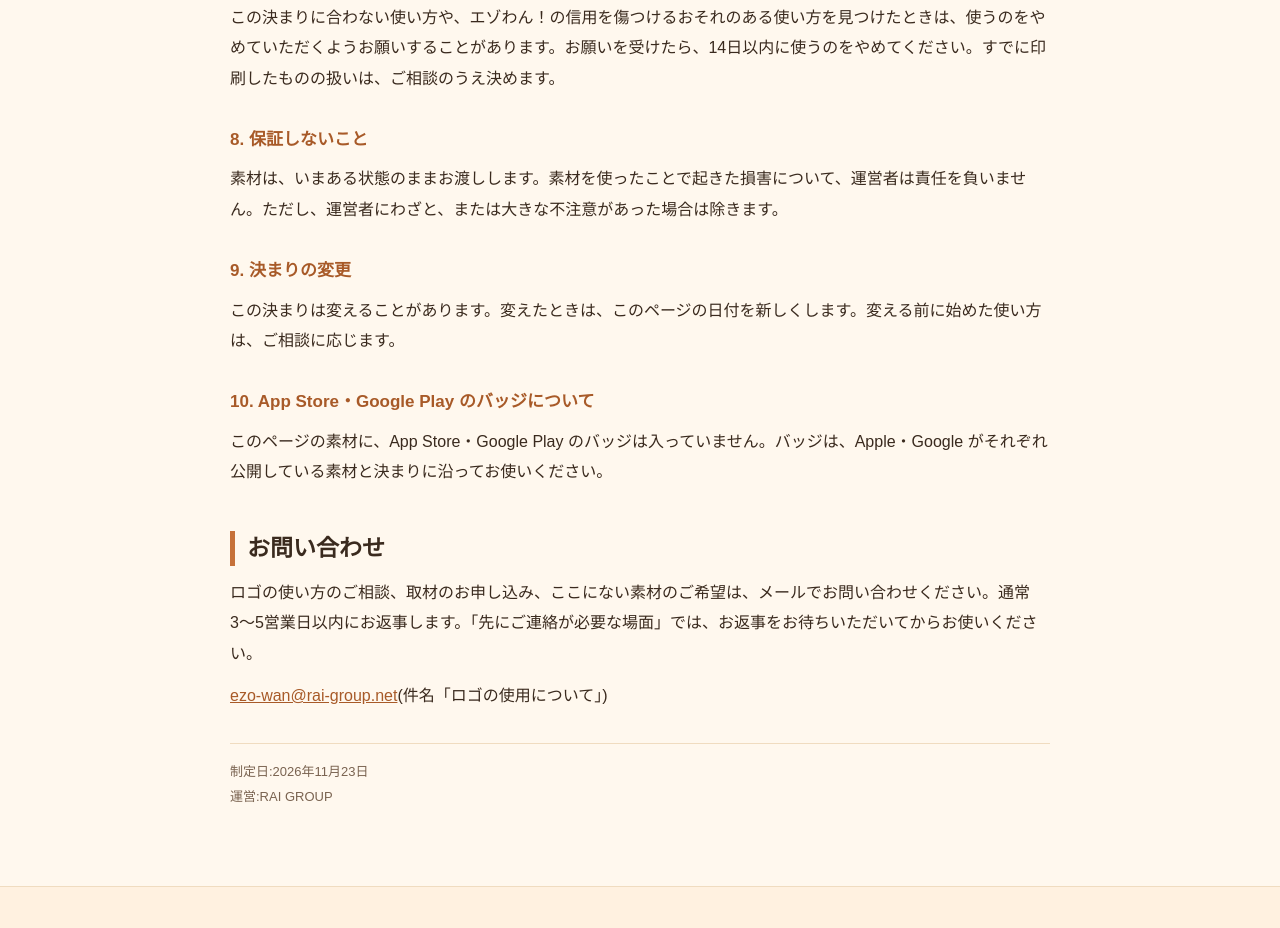
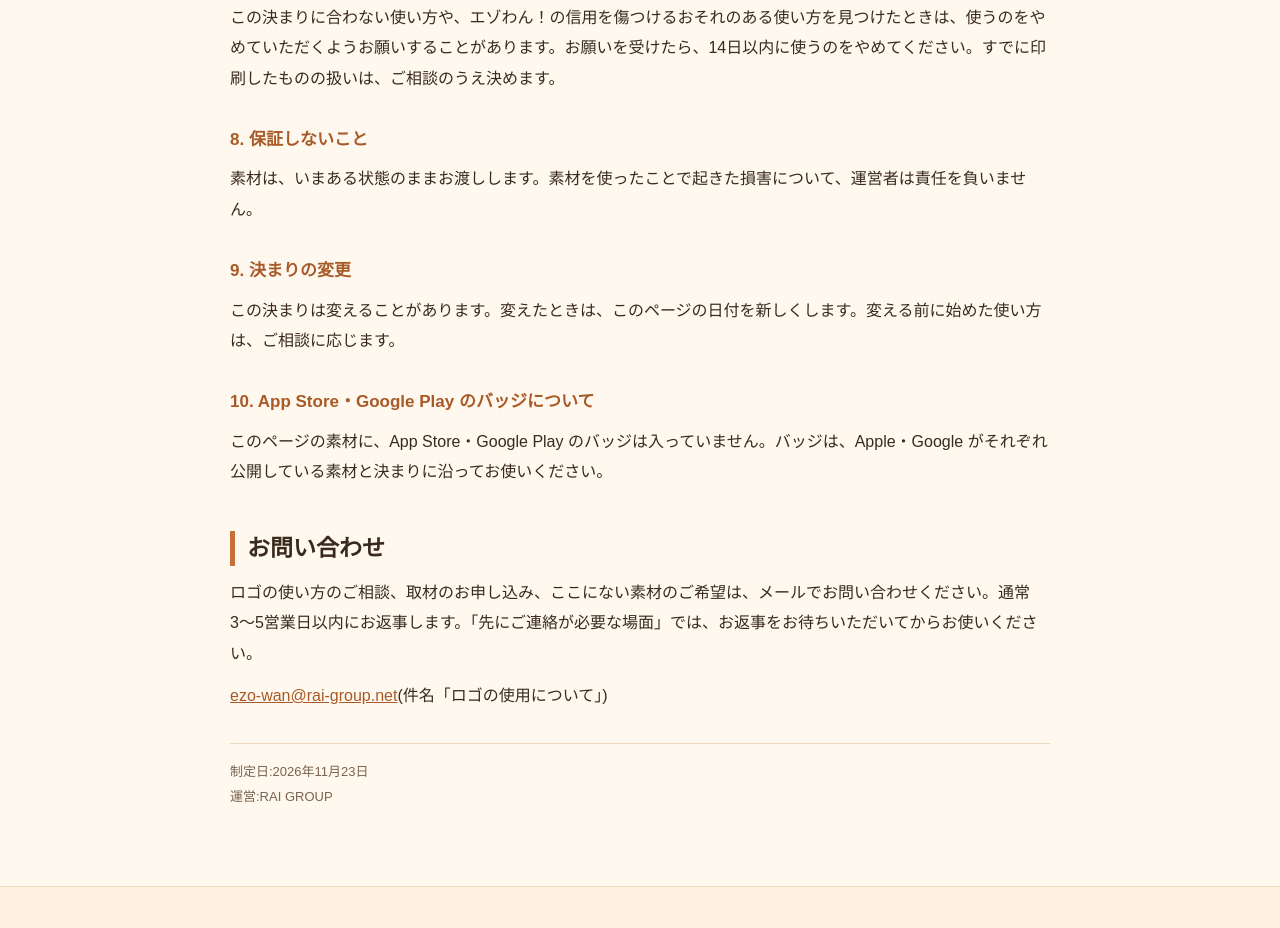
Before and after one commit to K9N16/ezo-wan-lp, a plain HTML site: page brand/index.html in a window 1280 px wide. Shown: the part 6630-7558 px from the top of the page. Drawn offline with Linux system fonts and the light colour scheme; a web font is replaced by a local one.

Commit message:
ロゴ使用ガイドライン: 保証しないことのただし書きを外す

```diff
--- a/brand/index.html
+++ b/brand/index.html
@@ -229,7 +229,7 @@
 <h3>7. 使うのをやめていただくことがあります</h3>
 <p>この決まりに合わない使い方や、エゾわん！の信用を傷つけるおそれのある使い方を見つけたときは、使うのをやめていただくようお願いすることがあります。お願いを受けたら、14日以内に使うのをやめてください。すでに印刷したものの扱いは、ご相談のうえ決めます。</p>
 <h3>8. 保証しないこと</h3>
-<p>素材は、いまある状態のままお渡しします。素材を使ったことで起きた損害について、運営者は責任を負いません。ただし、運営者にわざと、または大きな不注意があった場合は除きます。</p>
+<p>素材は、いまある状態のままお渡しします。素材を使ったことで起きた損害について、運営者は責任を負いません。</p>
 <h3>9. 決まりの変更</h3>
 <p>この決まりは変えることがあります。変えたときは、このページの日付を新しくします。変える前に始めた使い方は、ご相談に応じます。</p>
 <h3>10. App Store・Google Play のバッジについて</h3>
```
